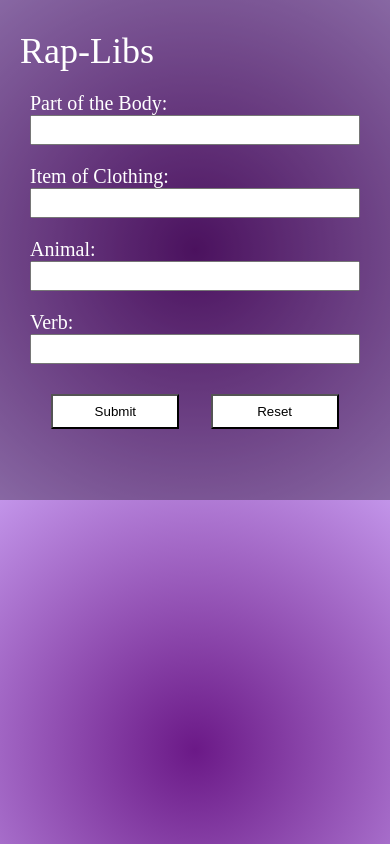
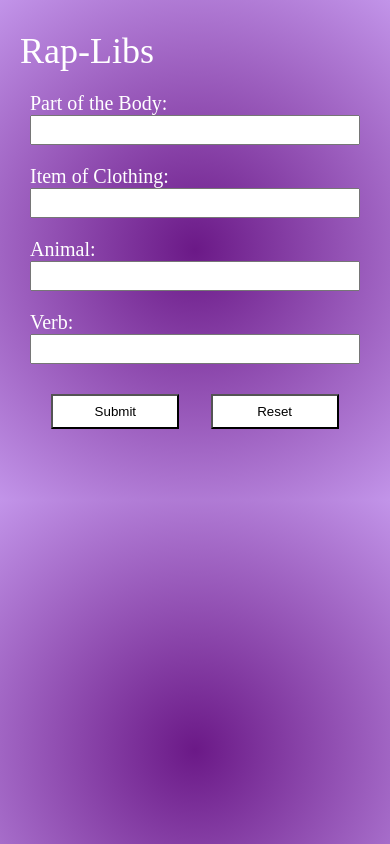
Before and after one commit to d-e-k-k/rap-libs, a React (Create React App) app: page / in a window 390 px wide. Built offline with nearby package versions, Linux system fonts and the light colour scheme.

Commit message:
Refactored rap display for mobile sizes

```diff
--- a/src/index.css
+++ b/src/index.css
@@ -85,12 +85,16 @@ video {
 	font-size: 100%;
 	font: inherit;
 }
-*{
+* {
 	box-sizing: border-box;
 }
-body{
-	 background: rgb(107,25,135);
-background: radial-gradient(circle, rgba(107,25,135,1) 0%, rgba(194,148,233,1) 100%);
+body {
+	background: rgb(107, 25, 135);
+	background: radial-gradient(
+		circle,
+		rgba(107, 25, 135, 1) 0%,
+		rgba(194, 148, 233, 1) 100%
+	);
 	/* Background attribuiton to : https://cssgradient.io/ & Rodrigo Pereira */
 }
 
@@ -124,54 +128,67 @@ ul {
 .form-container {
 	display: flex;
 	justify-content: center;
+	/* width: 100%; */
 }
 
 .results {
 	display: flex;
 	justify-content: center;
-
 }
 
-.results-inner{
+.results-inner {
 	margin-top: 40px;
 	color: white;
 	font-size: 1.3em;
-	background-color: rgba(0, 0, 0, .3);
+	background-color: rgba(0, 0, 0, 0.3);
 	text-align: center;
-	border: solid 10px rgba(0, 0, 0, .3);
+	border: solid 10px rgba(0, 0, 0, 0.3);
 	border-radius: 10px;
 	width: 70vw;
 	max-width: 700px;
 }
 
-audio{
+audio {
 	margin-bottom: 30px;
 	margin-top: 30px;
 }
 
-form{
+form {
 	margin-top: 20px;
 	width: 70%;
 	max-width: 700px;
 	height: 500px;
-	background-color: rgba(0, 0, 0, .3);
+	background-color: rgba(0, 0, 0, 0.3);
 	font-size: 20px;
 	color: white;
 	padding: 20px;
-	border: solid 10px rgba(0, 0, 0, .3);
+	border: solid 10px rgba(0, 0, 0, 0.3);
 	border-radius: 10px;
 }
 
-
 @media only screen and (max-width: 600px) {
-  form{
+	form {
 		margin-top: 0;
 		width: 100%;
 		border: none;
 		border-radius: 0;
-  }
+		background-color: rgba(0, 0, 0, 0);
 	}
 
+	.results-inner {
+		margin-top: 0;
+		color: white;
+		font-size: 1.3em;
+		text-align: center;
+		border: none;
+		border-radius: 0;
+		width: 100%;
+		max-width: 700px;
+		background-color: rgba(0, 0, 0, 0);
+	}
+
+
+}
 
 form input {
 	height: 30px;
@@ -180,9 +197,7 @@ form input {
 	max-width: 350px;
 }
 
-
-
-form li{
+form li {
 	display: flex;
 	flex-wrap: wrap;
 	align-items: center;
@@ -194,13 +209,13 @@ form label {
 	max-width: 220px;
 }
 
-.btn-container{
+.btn-container {
 	margin-top: 20px;
 	display: flex;
 	justify-content: space-evenly;
 }
 
-form button{
+form button {
 	width: 8rem;
 	height: 35px;
 	background-color: white;
```
Lines whose indentation alone changed are shown as unchanged.
